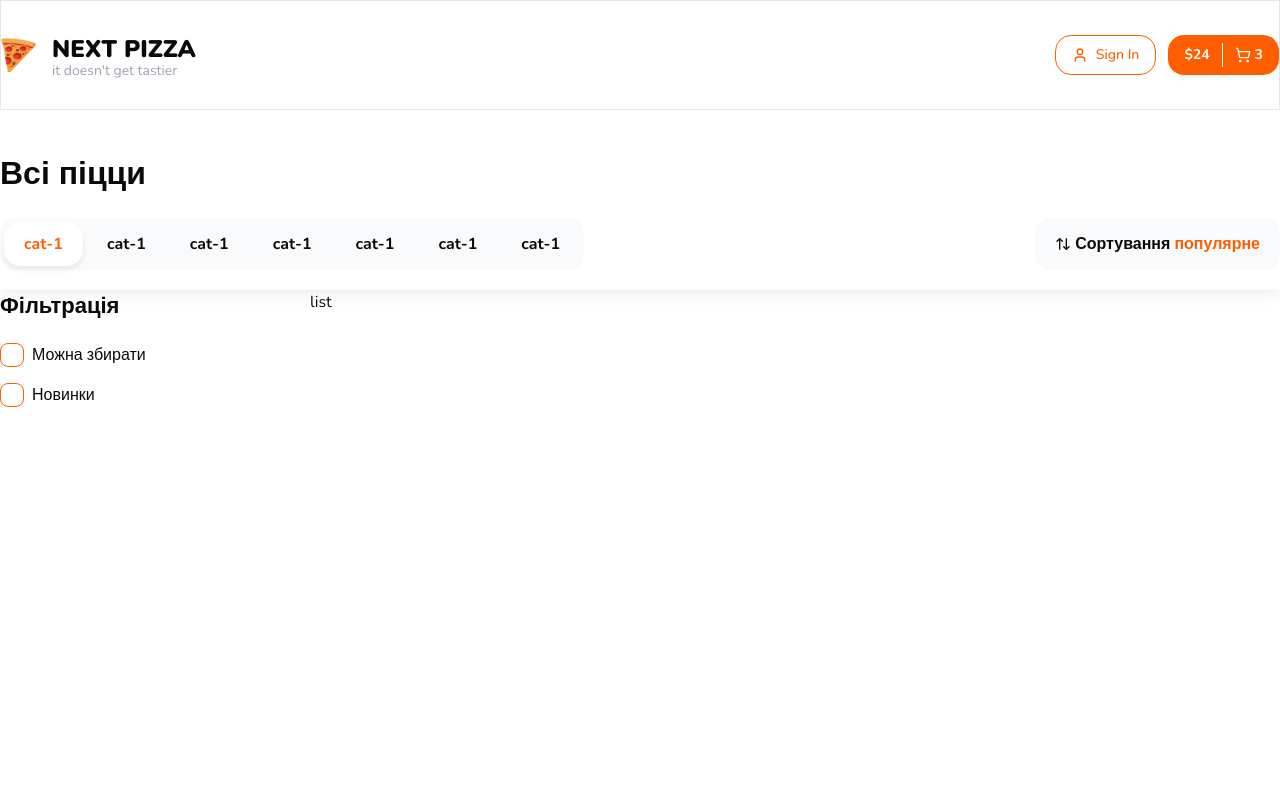
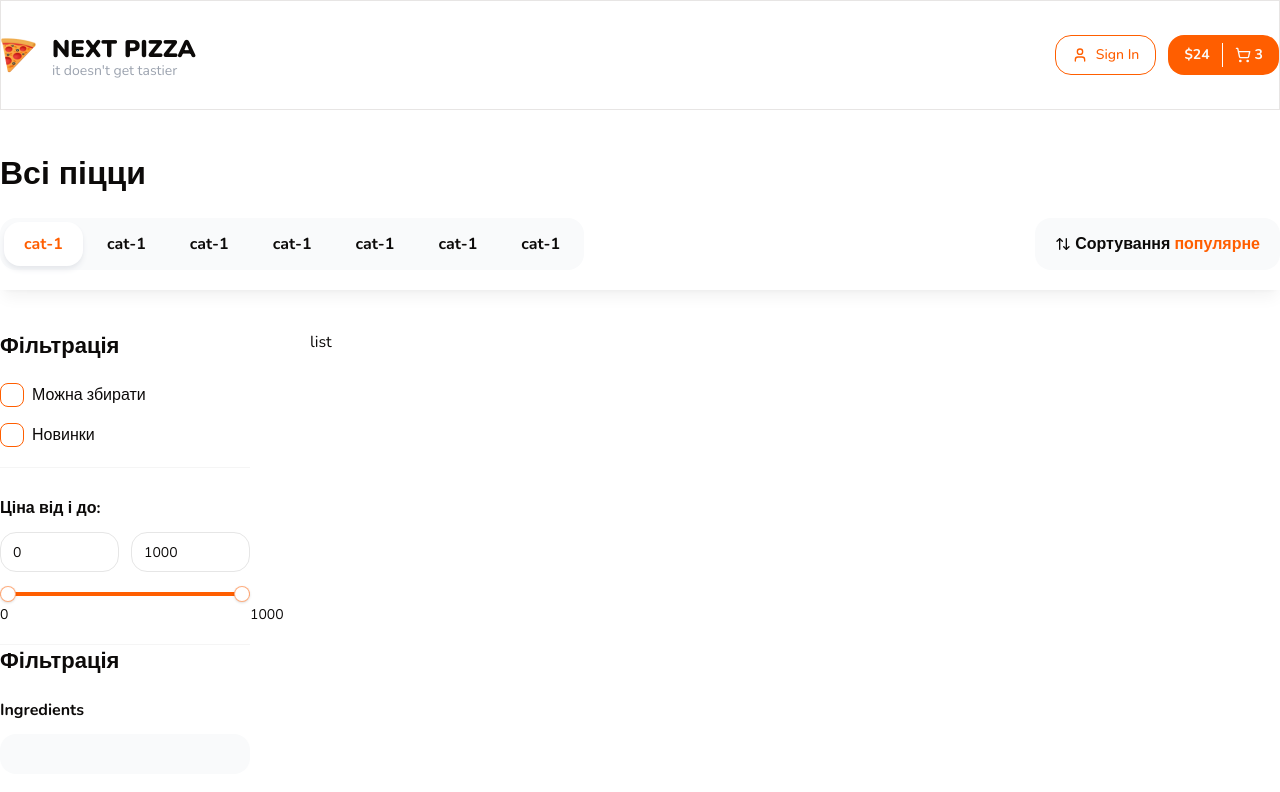
Before and after one commit to dev-SergioSS/next-commerce-app, a Next.js app: page / in a window 1280 px wide. Shown: the top 792 px of the page. Built offline with nearby package versions, Linux system fonts and the light colour scheme.

Commit message:
add filter-group-checkboxes

```diff
--- a/app/page.tsx
+++ b/app/page.tsx
@@ -15,7 +15,7 @@ export default function Home() {
 
       <TopBar />
 
-      <Container className='pb-14'>
+      <Container className='mt-10 pb-14'>
         <div className='flex gap-[60px]'>
           {/* filter */}
           <div className='w-[250px]'>
--- /dev/null
+++ b/components/shared/checkbox-filters-group.tsx
@@ -0,0 +1,55 @@
+'use client'
+
+import React from 'react'
+import { FilterCheckboxProps, FilterCheckbox } from './filter-checkbox'
+import { Input } from '../ui'
+
+type Item = FilterCheckboxProps
+
+interface Props {
+  className?: string
+  title: string
+  items: Item[]
+  defaultItems?: Item[]
+  limit?: number
+  searchInputPlaceholder?: string
+  onChange?: (values: string[]) => void
+  defaultValue?: string[]
+}
+
+export const CheckboxFiltersGroup: React.FC<Props> = ({
+  className,
+  title,
+  items,
+  defaultItems,
+  limit,
+  searchInputPlaceholder,
+  onChange,
+  defaultValue,
+}) => {
+  return (
+    <div className={className}>
+      <p className='font-bold mb-3'>{title}</p>
+
+      <div className='mb-5'>
+        <Input
+          placeholder={searchInputPlaceholder}
+          className='bg-gray-50 border-none'
+        />
+      </div>
+
+      <div className='flex flex-col gap-4 mah-h9-6 pr-2 overflow-auto scrollbar'>
+        {items.map((item, index) => (
+          <FilterCheckbox
+            key={index}
+            text={item.text}
+            value={item.value}
+            endAdornment={item.endAdornment}
+            checked={false}
+            onCheckedChange={() => console.log()}
+          />
+        ))}
+      </div>
+    </div>
+  )
+}
--- a/components/shared/filters.tsx
+++ b/components/shared/filters.tsx
@@ -1,6 +1,9 @@
 import React from 'react'
 import { Title } from './title'
 import { FilterCheckbox } from './filter-checkbox'
+import { Input } from '../ui'
+import { RangeSlider } from './range-slider'
+import { CheckboxFiltersGroup } from './checkbox-filters-group'
 
 interface Props {
   className?: string
@@ -9,11 +12,14 @@ interface Props {
 export const Filters: React.FC<Props> = ({ className }) => {
   return (
     <div className={className}>
+      {/* title */}
       <Title
         text='Фільтрація'
         size='sm'
         className='mb-5 font-bold'
       />
+
+      {/* checkboxes */}
       <div className='flex flex-col gap-4'>
         <FilterCheckbox
           text='Можна збирати'
@@ -24,6 +30,65 @@ export const Filters: React.FC<Props> = ({ className }) => {
           value='2'
         />
       </div>
+
+      {/* price slider */}
+      <div className='mt-5 border-y border-y-neutral-100 py-7 pb-6'>
+        <p className='font-bold mb-3'>Ціна від і до:</p>
+        <div className='flex gap-3 mb-5'>
+          <Input
+            type='number'
+            placeholder='0'
+            min={0}
+            max={1000}
+            defaultValue={0}
+          />
+          <Input
+            type='number'
+            placeholder='1000'
+            min={100}
+            max={1000}
+            defaultValue={1000}
+          />
+        </div>
+        <RangeSlider
+          min={0}
+          max={1000}
+          step={10}
+          value={[0, 1000]}
+        />
+      </div>
+
+      {/* Ingredients */}
+      <Title
+        text='Фільтрація'
+        size='sm'
+        className='mb-5 font-bold'
+      />
+
+      {/* checkboxes */}
+      <CheckboxFiltersGroup
+        title='Ingredients'
+        limit={5}
+        items={[
+          { text: 'Троянди', value: '1' },
+          { text: 'Фіалки', value: '2' },
+          { text: 'Лілії', value: '3' },
+          { text: 'Ландиші', value: '4' },
+          { text: 'Мімози', value: '5' },
+          { text: 'Волошки', value: '6' },
+          { text: 'Ромашки', value: '7' },
+        ]}
+        defaultItems={[
+          { text: 'Троянди', value: '1' },
+          { text: 'Фіалки', value: '2' },
+          { text: 'Лілії', value: '3' },
+          { text: 'Ландиші', value: '4' },
+          { text: 'Мімози', value: '5' },
+          { text: 'Волошки', value: '6' },
+          { text: 'Ромашки', value: '7' },
+        ]}
+        className='mt-5'
+      />
     </div>
   )
 }
--- a/components/shared/index.ts
+++ b/components/shared/index.ts
@@ -6,3 +6,5 @@ export { SortPopup } from './sort-popup'
 export { TopBar } from './top-bar'
 export { Filters } from './filters'
 export { FilterCheckbox} from './filter-checkbox'
+export { RangeSlider} from './range-slider'
+export { CheckboxFiltersGroup} from './checkbox-filters-group'
--- /dev/null
+++ b/components/shared/range-slider.tsx
@@ -0,0 +1,85 @@
+'use client'
+
+import React from 'react'
+import * as SliderPrimitive from '@radix-ui/react-slider'
+
+import { cn } from '@/lib/utils'
+
+type SliderProps = {
+  className?: string
+  min: number
+  max: number
+  step: number
+  formatLabel?: (value: number) => string
+  value?: number[] | readonly number[]
+  onValueChange?: (values: number[]) => void
+}
+
+const RangeSlider = React.forwardRef(
+  (
+    {
+      className,
+      min,
+      max,
+      step,
+      formatLabel,
+      value,
+      onValueChange,
+      ...props
+    }: SliderProps,
+    ref
+  ) => {
+    const initialValue = Array.isArray(value) ? value : [min, max]
+    const [localValues, setLocalValues] = React.useState(initialValue)
+
+    React.useEffect(() => {
+      // Update localValues when the external value prop changes
+      setLocalValues(Array.isArray(value) ? value : [min, max])
+    }, [min, max, value])
+
+    const handleValueChange = (newValues: number[]) => {
+      setLocalValues(newValues)
+      if (onValueChange) {
+        onValueChange(newValues)
+      }
+    }
+
+    return (
+      <SliderPrimitive.Root
+        ref={ref as React.RefObject<HTMLDivElement>}
+        min={min}
+        max={max}
+        step={step}
+        value={localValues}
+        onValueChange={handleValueChange}
+        className={cn(
+          'relative flex w-full touch-none select-none mb-6 items-center',
+          className
+        )}
+        {...props}>
+        <SliderPrimitive.Track className='relative h-1 w-full grow overflow-hidden rounded-full bg-primary/20'>
+          <SliderPrimitive.Range className='absolute h-full bg-primary' />
+        </SliderPrimitive.Track>
+        {localValues.map((value, index) => (
+          <React.Fragment key={index}>
+            <div
+              className='absolute text-center'
+              style={{
+                left: `calc(${((value - min) / (max - min)) * 100}% + 0px)`,
+                top: `10px`,
+              }}>
+              <span className='text-sm'>
+                {formatLabel ? formatLabel(value) : value}
+              </span>
+            </div>
+            <SliderPrimitive.Thumb className='block h-4 w-4 rounded-full border border-primary/50 bg-white shadow transition-colors focus-visible:outline-none focus-visible:ring-1 focus-visible:ring-ring disabled:pointer-events-none disabled:opacity-50' />
+          </React.Fragment>
+        ))}
+      </SliderPrimitive.Root>
+    )
+  }
+)
+
+RangeSlider.displayName = SliderPrimitive.Root.displayName
+
+export { RangeSlider }
```
